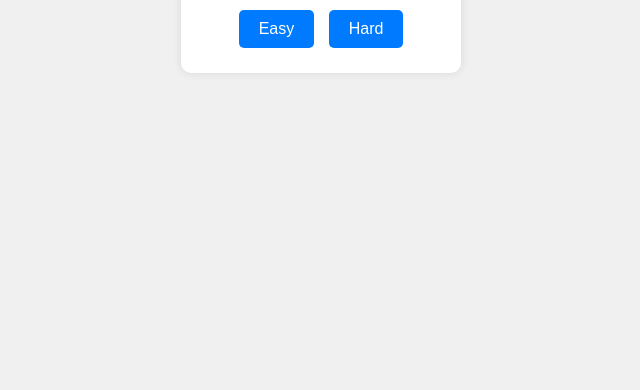
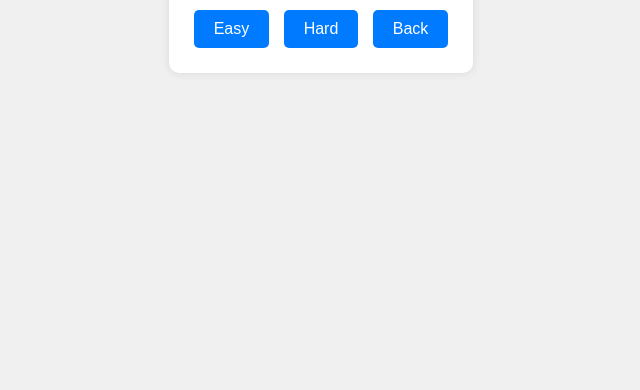
Before and after one commit to Asn-lwak/Advanced, a plain HTML site: page difficulty-selection.html in a window 1280 px wide. Shown: the part 410-800 px from the top of the page, without its empty margins (319-959 px from the left). Drawn offline with Linux system fonts and the light colour scheme.

Commit message:
Update difficulty-selection.html

```diff
--- a/difficulty-selection.html
+++ b/difficulty-selection.html
@@ -11,6 +11,7 @@
         <h1>Select Difficulty</h1>
         <button id="easy-button">Easy</button>
         <button id="hard-button">Hard</button>
+        <button id="back-button">Back</button>
     </div>
     <script src="js/difficulty-selection.js"></script>
 </body>
```
